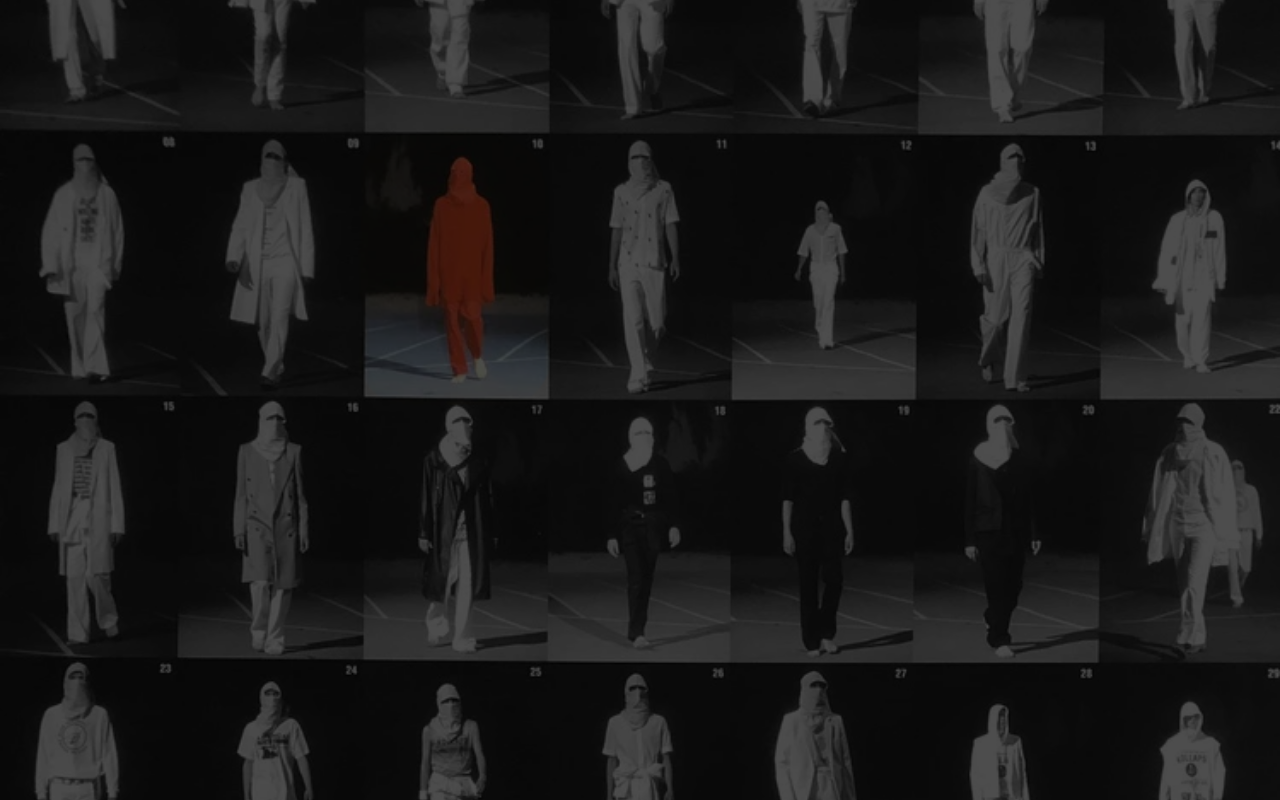
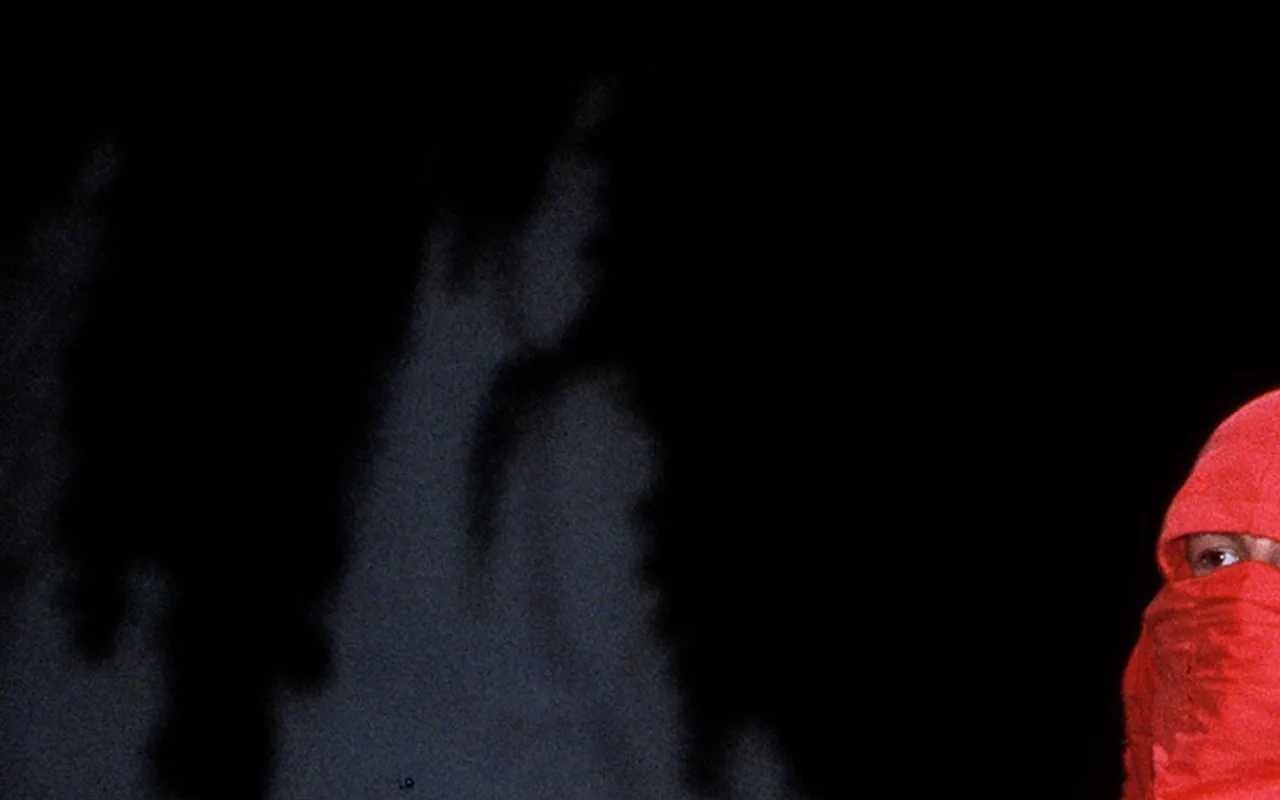
Before and after one commit to egesoyaslan/raf-simmons, a plain HTML site: page pages/ss02.html in a window 1280 px wide. Shown: the top 800 px of the page. Drawn offline with Linux system fonts and the light colour scheme; a web font is replaced by a local one.

Commit message:
Added hovering effect on main menu. Deleted the low quality background on the SS02 page.

```diff
--- a/pages/ss02.html
+++ b/pages/ss02.html
@@ -7,7 +7,6 @@
     <link rel="stylesheet" href="../style.css">
 </head>
 <body class=>
-    <img class="bg" src="../img/bg02.webp">
     <img class="red" src="../img/redmf.webp">
 </body>
 </html>
--- a/style.css
+++ b/style.css
@@ -41,17 +41,14 @@ body {
     font-size: 20vh;
 }
 
+.szn a:hover {
+    color: #c6c6c6;
+}
+
 a {
     text-decoration: none;
     color: whitesmoke;
 }
 
-.bg {
-    height: 200vh;
-    width: 100%;
-    opacity: 0.3;
-    object-fit: cover;
-}
-
 .red {
 }
```
